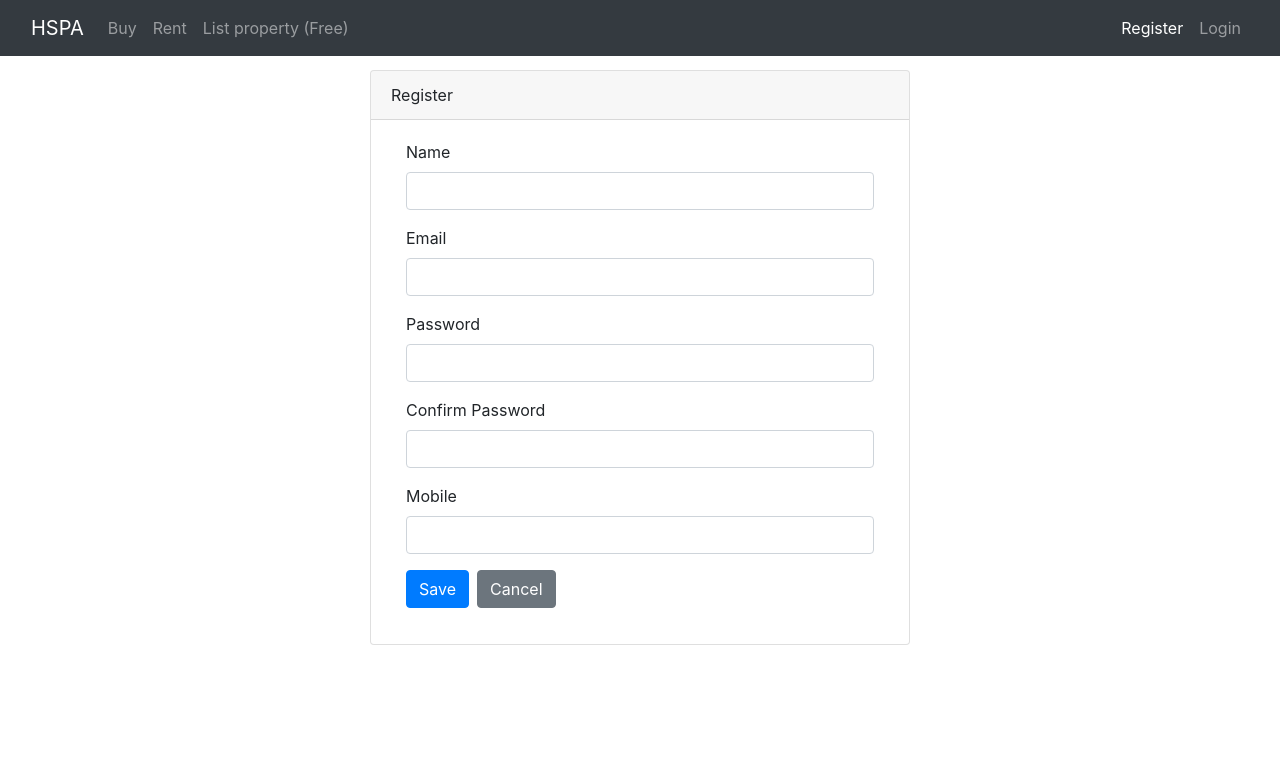
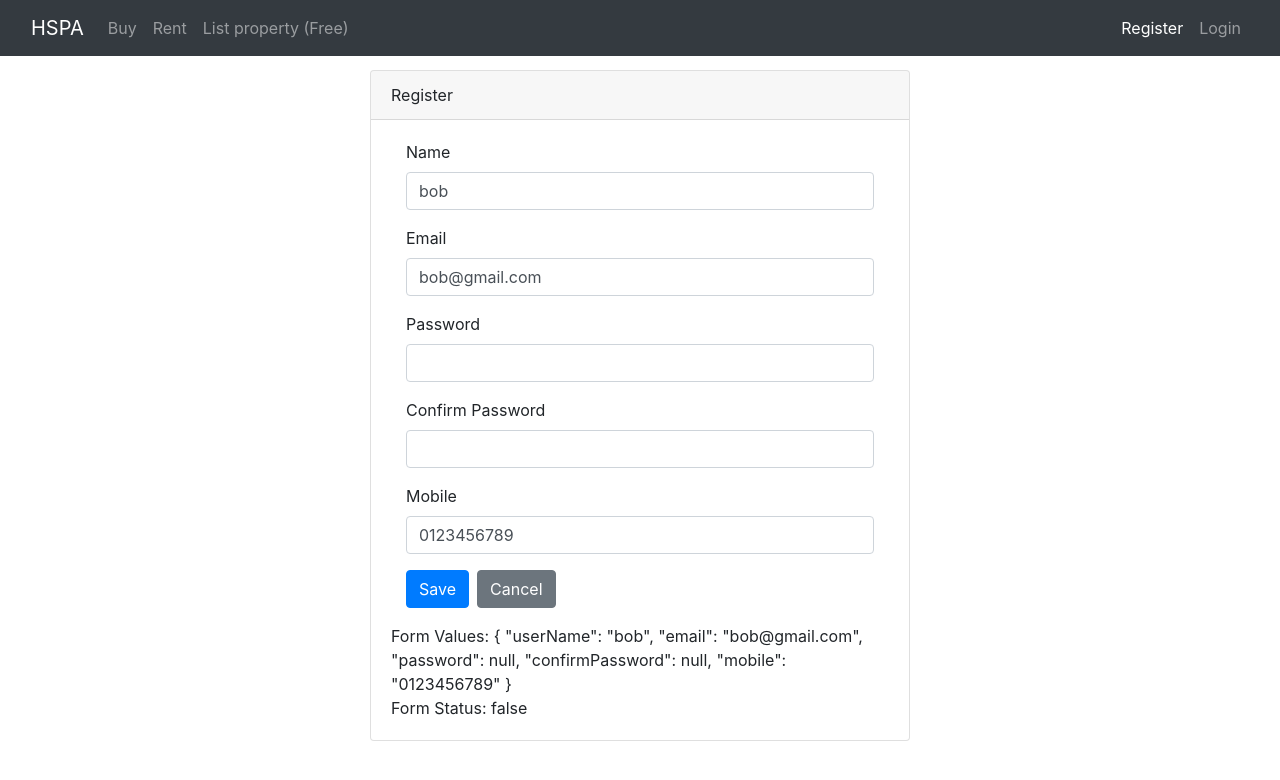
Before and after one commit to Sharky28/HSPA, an Angular app in the folder Frontend/: page /user/register in a window 1280 px wide. Shown: the top 780 px of the page. Built offline with nearby package versions, Linux system fonts and the light colour scheme.

Commit message:
issue with null type assinement with regards to validators

```diff
--- a/Frontend/src/app/app.module.ts
+++ b/Frontend/src/app/app.module.ts
@@ -2,7 +2,7 @@ import { BrowserModule } from '@angular/platform-browser';
 import { NgModule } from '@angular/core';
 import {HttpClientModule} from '@angular/common/http'
 import {Routes,RouterModule} from '@angular/router';
-import { FormsModule} from '@angular/forms';
+import { FormsModule, ReactiveFormsModule} from '@angular/forms';
 
 import { AppComponent } from './app.component';
 import { PropertyCardComponent } from './property/property-card/property-card.component';
@@ -46,6 +46,7 @@ const appRoutes : Routes = [
     BrowserModule,
     HttpClientModule,
     FormsModule,
+    ReactiveFormsModule,
     RouterModule.forRoot(appRoutes)
   ],
   providers: [
--- a/Frontend/src/app/user/user-register/user-register.component.html
+++ b/Frontend/src/app/user/user-register/user-register.component.html
@@ -3,36 +3,40 @@
     <div class="card m-auto">
       <div class="card-header">Register</div>
       <div class="card-body">
-        <form>
+        <form [formGroup]="registerationForm" (ngSubmit) ="onSubmit()">
           <div class="form-group col-12">
             <label for="name" class="form-label">Name</label>
-            <input type="text" class="form-control" />
+            <input type="text" class="form-control" formControlName ="userName" />
           </div>
 
           <div class="form-group col-12">
             <label for="email" class="form-label">Email</label>
-            <input type="text" class="form-control" />
+            <input type="text" class="form-control" formControlName="email" />
           </div>
 
           <div class="form-group col-12">
             <label for="password" class="form-label">Password</label>
-            <input type="text" class="form-control" />
+            <input type="text" class="form-control" formControlName="password" />
           </div>
 
           <div class="form-group col-12">
             <label for="cPassword" class="form-label">Confirm Password</label>
-            <input type="text" class="form-control" />
+            <input type="text" class="form-control" formControlName ="confirmPassword"/>
           </div>
 
           <div class="form-group col-12">
             <label for="mobile" class="form-label">Mobile</label>
-            <input type="text" class="form-control" />
+            <input type="text" class="form-control" formControlName ="mobile"/>
           </div>
 
           <div class="form-group col-12">
            <button type="submit" class="btn btn-primary">Save</button>
            <button type="reset" class="btn btn-secondary ml-2">Cancel</button>
           </div>
+
+          Form Values: {{registerationForm.value | json}} <br/>
+          Form Status: {{registerationForm.valid}}
+
         </form>
       </div>
     </div>
--- a/Frontend/src/app/user/user-register/user-register.component.ts
+++ b/Frontend/src/app/user/user-register/user-register.component.ts
@@ -1,4 +1,5 @@
 import { Component, OnInit } from '@angular/core';
+import { FormControl, FormGroup, Validators } from '@angular/forms';
 
 @Component({
   selector: 'app-user-register',
@@ -7,9 +8,27 @@ import { Component, OnInit } from '@angular/core';
 })
 export class UserRegisterComponent implements OnInit {
 
+  registerationForm! : FormGroup;
   constructor() { }
 
   ngOnInit(): void {
+    this.registerationForm = new FormGroup({
+      userName: new FormControl('bob', Validators.required),
+      email: new FormControl('bob@gmail.com',[Validators.required,Validators.email]),
+      password: new FormControl(null,[Validators.required,Validators.minLength(8)]),
+      confirmPassword: new FormControl(null,Validators.required),
+      mobile: new FormControl('0123456789',[Validators.required,Validators.maxLength(10)])
+    });
+  }
+
+  passwordMatchingValidator(fg : FormGroup): Validators{
+    return fg.get('password')?.value === fg.get('confirmPassword')?.value ? null :
+    {notMatched: true};
+
+  }
+
+  onSubmit(){
+    console.log(this.registerationForm);
   }
 
 }
```
